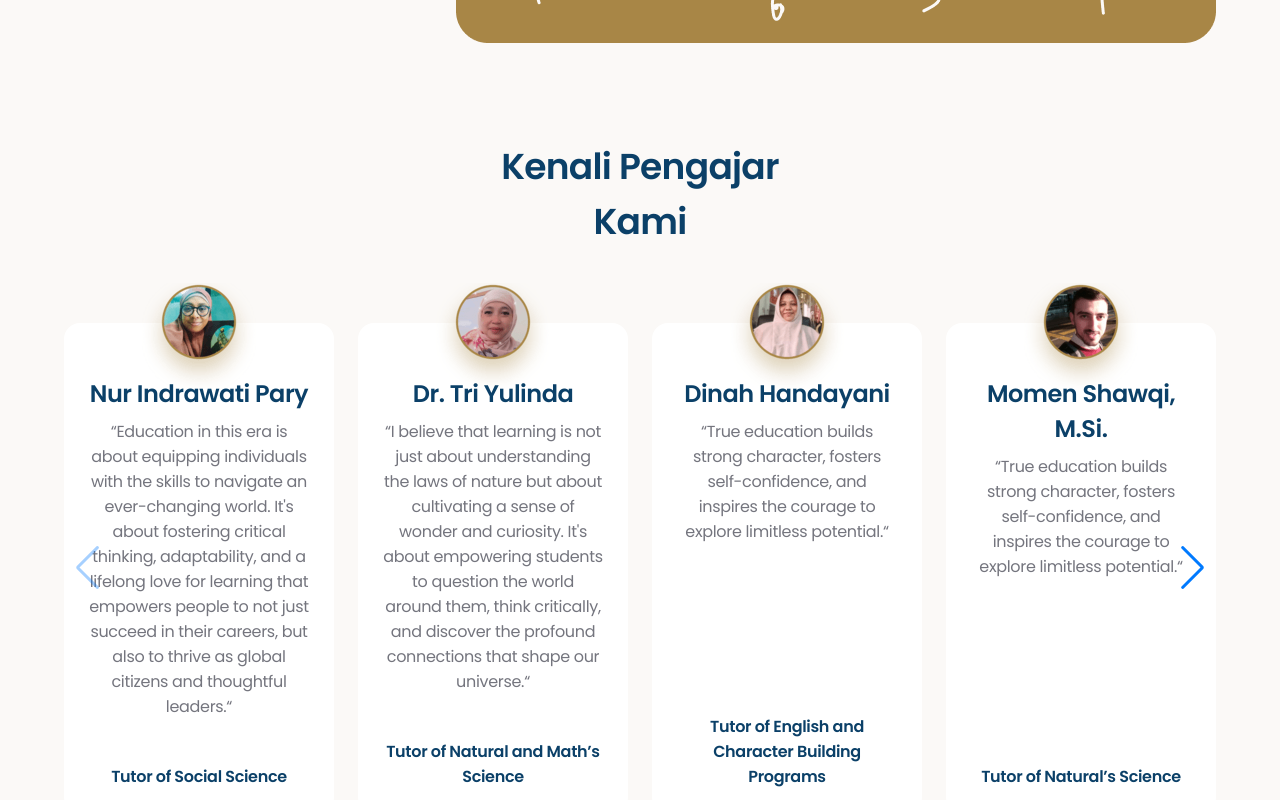
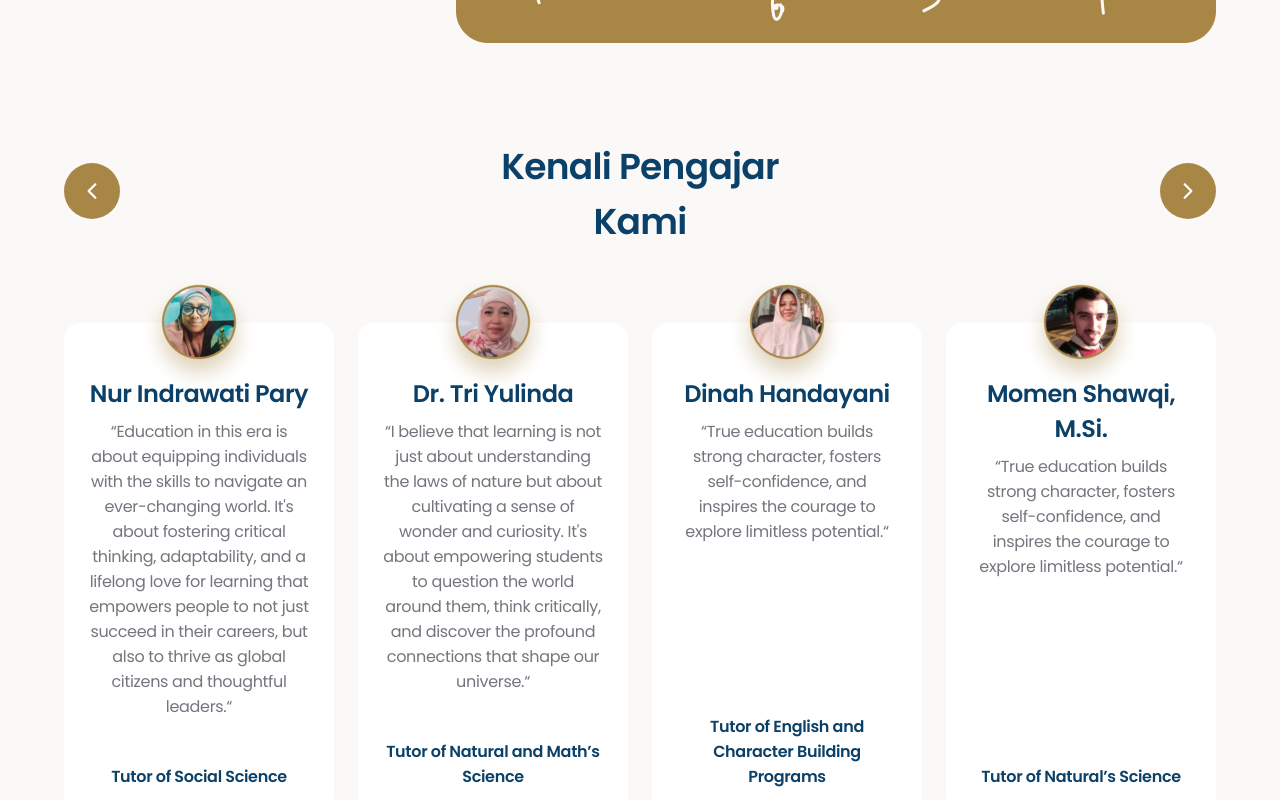
Before and after one commit to Ideatecore-dev-team/EduteraInsani-client, a React (Vite) app: page / in a window 1280 px wide. Shown: the part 3020-3820 px from the top of the page. Built offline with nearby package versions, Linux system fonts and the light colour scheme.

Commit message:
Carousel Done

```diff
--- /dev/null
+++ b/src/components/Carousel/CarouselButton.css
@@ -0,0 +1,15 @@
+.btn-prev {
+  left: 0;
+  top: -120px;
+}
+
+.btn-next {
+  right: 0;
+  top: -120px;
+}
+
+.btn-next,
+.btn-prev {
+  border-radius: 100px;
+  background: #a88646;
+}
--- /dev/null
+++ b/src/components/Carousel/CarouselButton.jsx
@@ -0,0 +1,28 @@
+import React from "react";
+import { useSwiper } from "swiper/react";
+import { IoIosArrowForward } from "react-icons/io";
+import { IoIosArrowBack } from "react-icons/io";
+import "./CarouselButton.css";
+
+function CarouselButton() {
+  const swiper = useSwiper();
+
+  return (
+    <>
+      <div
+        className="button-navigation btn-prev absolute flex items-center justify-center p-4 size-14 z-10"
+        onClick={() => swiper.slidePrev()}
+      >
+        <IoIosArrowBack className="size-6 text-white" />
+      </div>
+      <div
+        className="button-navigation btn-next absolute flex items-center justify-center p-4 size-14 z-10"
+        onClick={() => swiper.slideNext()}
+      >
+        <IoIosArrowForward className="size-6 text-white" />
+      </div>
+    </>
+  );
+}
+
+export default CarouselButton;
--- a/src/components/Carousel/TeacherCarousel.jsx
+++ b/src/components/Carousel/TeacherCarousel.jsx
@@ -9,14 +9,18 @@ import "swiper/css/free-mode";
 import "../Teacher.css";
 
 import { FreeMode, Pagination, Navigation } from "swiper/modules";
+import CarouselButton from "./CarouselButton";
 
 function TeacherCarousel() {
   return (
-    <div className="teacher-cards flex items-start gap-6 self-stretch flex-col">
+    <div className="teacher-cards flex items-start gap-6 self-stretch flex-col relative">
       <Swiper
         freeMode={true}
-        pagination={true}
-        navigation={true}
+        scrollbar={true}
+        pagination={{
+          clickable: true,
+        }}
+        loop={true}
         slidesPerView={4}
         spaceBetween={24}
         modules={[Pagination, FreeMode, Navigation]}
@@ -38,6 +42,7 @@ function TeacherCarousel() {
             </div>
           </SwiperSlide>
         ))}
+        <CarouselButton />
       </Swiper>
     </div>
   );
--- a/src/components/Teacher.css
+++ b/src/components/Teacher.css
@@ -1,5 +1,6 @@
 .teacher-container {
   gap: 34px;
+  overflow-x: hidden;
 }
 
 .teacher-card {
@@ -11,3 +12,7 @@
 .teacher-card img {
   top: -50px;
 }
+
+.swiper {
+  overflow: visible !important;
+}
```
